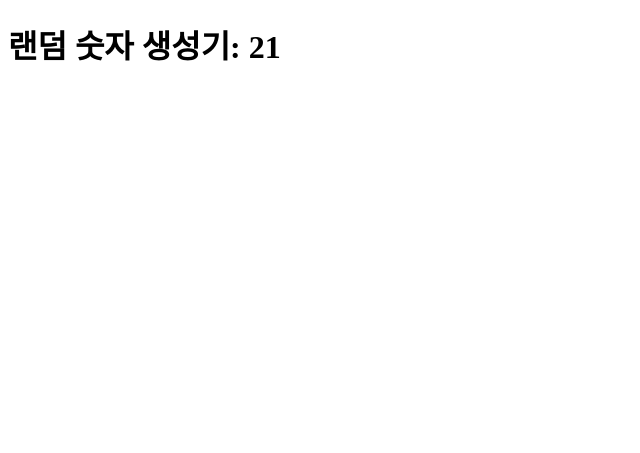
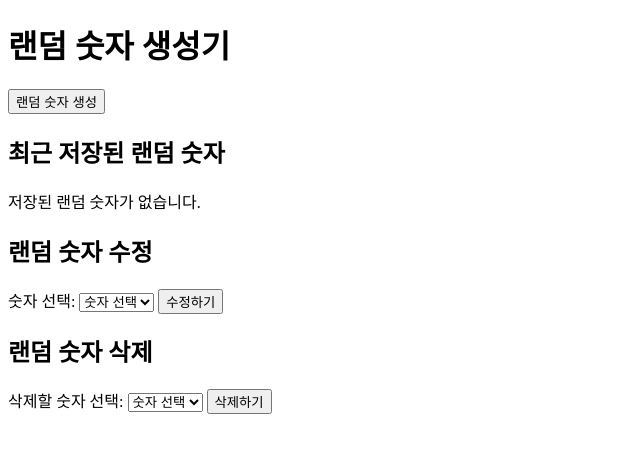
Before and after one commit to jihyeon121223/HOCOside2, a FastAPI app: page / in a window 1280 px wide. Shown: the top 453 px of the page, without its empty margins (0-640 px from the left). Run offline with FastAPI, Linux system fonts and the light colour scheme.

Commit message:
Upload CRUD

```diff
--- a/main.py
+++ b/main.py
@@ -4,7 +4,11 @@ from fastapi import FastAPI, Request, Depends, HTTPException
 from fastapi.templating import Jinja2Templates
 from random import randint
 from pydantic import BaseModel #유효성 검사, 타입의 제약조건 보장 라이브러리
-from typing import Optional
+from typing import Optional, List
+from sqlalchemy import Column, Integer, create_engine, DateTime
+from sqlalchemy.ext.declarative import declarative_base
+from sqlalchemy.orm import sessionmaker, Session
+
 
 app = FastAPI()
 
@@ -17,29 +21,101 @@ print("Templates Directory:", templates_dir)
 # 인스턴스 생성
 templates = Jinja2Templates(directory=templates_dir)
 
+
 # ==============랜덤 함수
-@app.get("/")
-async def read_root(request: Request):
-    random_number = randint(1, 45)
-    return templates.TemplateResponse("index.html", {"request": request, "number": random_number})
+# @app.get("/")
+# async def read_root(request: Request):
+#     random_number = randint(1, 45)
+#     return templates.TemplateResponse("index.html", {"request": request, "number": random_number})
+
 
 # ==============openAPI
 # 데이터 모델 정의(각 변수의 데이터 유형 결정, 자동으로 형식을 맞춰 변환)
-class Item(BaseModel):
-    name: str
-    description: Optional[str] = None
-    price: float
-    tax: Optional[float] = None
+# class Item(BaseModel):
+#     name: str
+#     description: Optional[str] = None
+#     price: float
+#     tax: Optional[float] = None
 
-# 생성
-@app.post("/items/", response_model=Item)
-async def create_item(item: Item):
-    return item
+# # 생성
+# @app.post("/items/", response_model=Item)
+# async def create_item(item: Item):
+#     return item
 
-# 조회
-@app.get("/items/{item_id}", response_model=Item)
-async def read_item(item_id: int, q: Optional[str] = None):
-    return {"name": f"Item {item_id}", "description": q, "price": 100.0, "tax": 12.5}
+# # 조회
+# @app.get("/items/{item_id}", response_model=Item)
+# async def read_item(item_id: int, q: Optional[str] = None):
+#     return {"name": f"Item {item_id}", "description": q, "price": 100.0, "tax": 12.5}
 
 
-# 빨리해오면 디비서버 설계 알려준대
+# ==============ORM사용 CRUD
+DATABASE_URL = "sqlite:///./random_numbers.db"
+engine = create_engine(DATABASE_URL, connect_args={"check_same_thread": False})
+SessionLocal = sessionmaker(autocommit=False, autoflush=False, bind=engine)
+Base = declarative_base()
+
+# 모델 정의
+class RandomNumber(Base):
+    __tablename__ = "random_numbers"
+    id = Column(Integer, primary_key=True, index=True)
+    number = Column(Integer)
+    # created_at = Column(DateTime, default=datetime.now(timezone.utc))
+
+class RandomNumberResponse(BaseModel):
+    id: int
+    number: int
+
+    class Config:
+        orm_mode = True  # ORM 모드 활성화
+        from_attributes = True  # ORM 객체에서 속성을 가져오기 위해 설정
+
+# 디비 생성
+Base.metadata.create_all(bind=engine)
+
+def get_db():
+    db = SessionLocal()
+    try:
+        yield db
+    finally:
+        db.close()
+
+# 페이지 (SSR)
+@app.get("/", response_class=templates.TemplateResponse)
+async def read_root(request: Request, db: Session = Depends(get_db)):
+    recent_random_number = db.query(RandomNumber).order_by(RandomNumber.id.desc()).first()  # id 기준으로 내림차순 정렬
+    return templates.TemplateResponse("index.html", {"request": request, "recent_random_number": recent_random_number})
+
+# 랜덤 숫자 생성 (C)
+@app.post("/random-number/", response_model=RandomNumberResponse)
+async def create_random_number(db: Session = Depends(get_db)):
+    random_number = randint(1, 100)  # 1부터 100까지의 랜덤 숫자 생성
+    db_random_number = RandomNumber(number=random_number)
+    db.add(db_random_number)
+    db.commit()
+    db.refresh(db_random_number)
+    return RandomNumberResponse.from_orm(db_random_number)
+
+# 랜덤 숫자 수정 (U)
+@app.put("/random-number/{number_id}", response_model=RandomNumberResponse)
+async def update_random_number(number_id: int, db: Session = Depends(get_db)):
+    db_random_number = db.query(RandomNumber).filter(RandomNumber.id == number_id).first()
+    if db_random_number is None:
+        raise HTTPException(status_code=404, detail="찾을 수 없습니다.")
+
+    db_random_number.number = randint(1, 100)
+    db.commit()
+    db.refresh(db_random_number)
+    return RandomNumberResponse.from_orm(db_random_number)
+
+# 랜덤 숫자 삭제 (D)
+@app.delete("/random-number/{number_id}")
+async def delete_random_number(number_id: int, db: Session = Depends(get_db)):
+    db_random_number = db.query(RandomNumber).filter(RandomNumber.id == number_id).first()
+    if db_random_number is None:
+        raise HTTPException(status_code=404, detail="찾을 수 없습니다.")
+    db.delete(db_random_number)
+    db.commit()
+    return {"message": "삭제완료"}
+
+
+# ==============디비 설계
--- a/templates/index.html
+++ b/templates/index.html
@@ -7,6 +7,104 @@
     <title>랜덤 숫자 생성기</title>
 </head>
 <body>
-    <h1>랜덤 숫자 생성기: {{ number }}</h1>
+    <h1>랜덤 숫자 생성기</h1>
+    <form action="/random-number/" method="post">
+        <button type="submit">랜덤 숫자 생성</button>
+    </form>
+
+    <h2>최근 저장된 랜덤 숫자</h2>
+    {% if recent_random_number %}
+        <p>ID: {{ recent_random_number.id }}, 숫자: {{ recent_random_number.number }}</p>
+    {% else %}
+        <p>저장된 랜덤 숫자가 없습니다.</p>
+    {% endif %}
+
+    <h2>랜덤 숫자 수정</h2>
+    <form id="update-form" action="#" method="post">
+        <label for="number_id">숫자 선택:</label>
+        <select id="number_id" name="number_id" required>
+            <option value="" disabled selected>숫자 선택</option>
+            {% for random in random_numbers %}
+                <option value="{{ random.id }}">ID: {{ random.id }}, 숫자: {{ random.number }}</option>
+            {% endfor %}
+        </select>
+        <button type="button" id="update-button">수정하기</button>
+    </form>
+
+    <h2>랜덤 숫자 삭제</h2>
+    <form id="delete-form" action="#" method="post">
+        <label for="number_id">삭제할 숫자 선택:</label>
+        <select id="number_id" name="number_id" required>
+            <option value="" disabled selected>숫자 선택</option>
+            {% for random in random_numbers %}
+                <option value="{{ random.id }}">ID: {{ random.id }}, 숫자: {{ random.number }}</option>
+            {% endfor %}
+        </select>
+        <button type="submit" id="delete-button">삭제하기</button>
+    </form>
+
+    <script>
+        // 수정
+        document.getElementById('update-button').addEventListener('click', function(event) {
+            event.preventDefault();  // 폼 기본 제출 막기
+            const numberId = document.getElementById('number_id').value;
+
+            if (!numberId) {
+                alert("수정할 숫자를 선택하세요.");
+                return;
+            }
+
+            fetch(`/random-number/${numberId}`, {
+                method: 'PUT',
+                headers: {
+                    'Content-Type': 'application/json'
+                }
+            })
+            .then(response => {
+                if (response.ok) {
+                    alert("랜덤 숫자가 수정되었습니다!");
+                    window.location.reload();  // 페이지 새로고침
+                } else {
+                    alert("랜덤 숫자를 찾을 수 없습니다.");
+                }
+            })
+            .catch(error => {
+                console.error("오류 발생:", error);
+                alert("랜덤 숫자 수정 중 오류가 발생했습니다.");
+            });
+        });
+
+        // 삭제
+        document.getElementById('delete-button').addEventListener('click', function(event) {
+            event.preventDefault();  // 폼 기본 제출 막기
+            const numberId = document.getElementById('number_id').value;
+
+            if (!numberId) {
+                alert("삭제할 숫자를 선택하세요.");
+                return;
+            }
+
+            fetch(`/random-number/${numberId}`, {
+                method: 'DELETE',
+                headers: {
+                    'Content-Type': 'application/json'
+                }
+            })
+            .then(response => {
+                if (response.ok) {
+                    alert("랜덤 숫자가 삭제되었습니다!");
+                    window.location.reload();  // 페이지 새로고침
+                } else {
+                    alert("랜덤 숫자를 찾을 수 없습니다.");
+                }
+            })
+            .catch(error => {
+                console.error("오류 발생:", error);
+                alert("랜덤 숫자 삭제 중 오류가 발생했습니다.");
+            });
+        });
+    </script>
+
+
 </body>
 </html>
```
